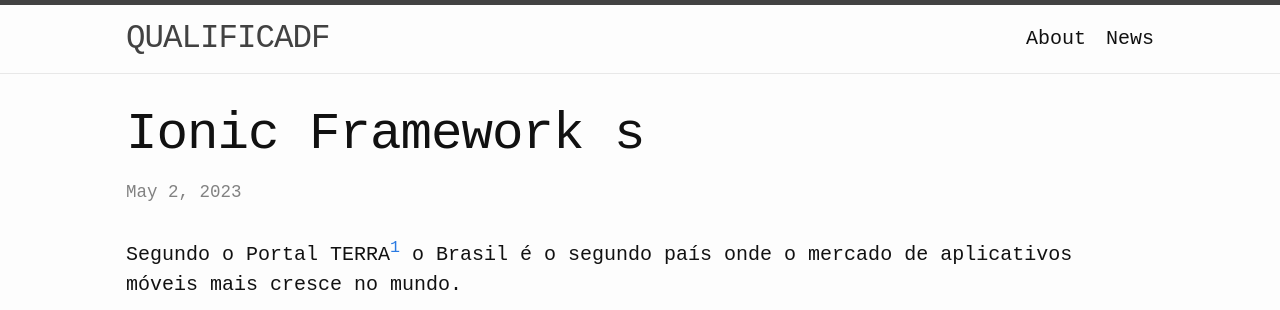
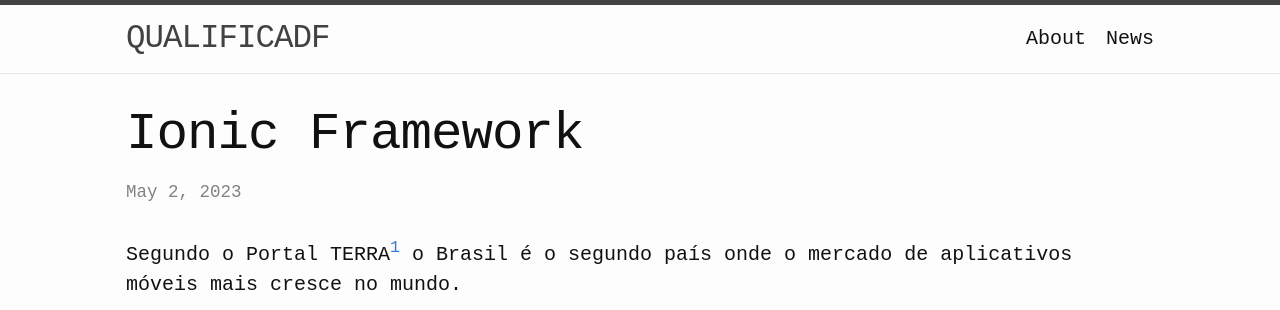
Before and after one commit to michaelandroiddf/jario.github.io, a Jekyll site: the page built from _posts/2023-05-02-ionicframework.md, in a window 1280 px wide. Shown: the top 310 px of the page. Built offline with Jekyll 4.4.1, drawn with Linux system fonts in a browser that asks for light colours.

```diff
--- a/_posts/2023-05-02-ionicframework.md
+++ b/_posts/2023-05-02-ionicframework.md
@@ -1,6 +1,6 @@
 ---
 layout: post
-title: Ionic Framework s
+title: Ionic Framework
 date: 2023-05-02 00:56:23 -0300
 ---
 
```
